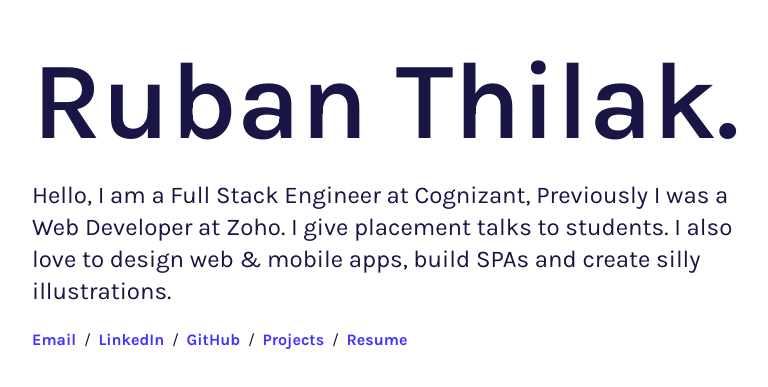
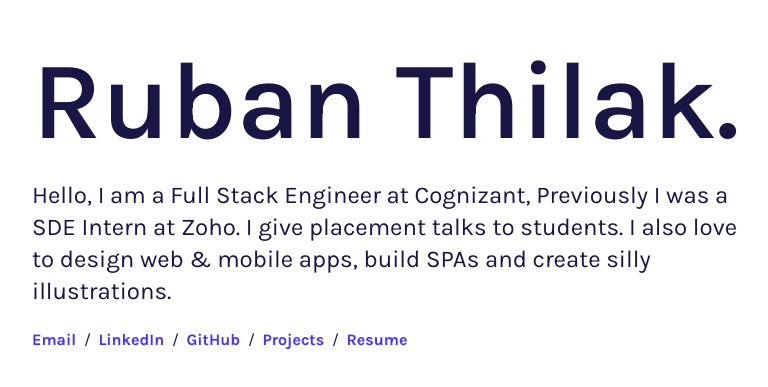
Before and after one commit to rubanthilak/rubanthilak.github.io, a website built with webpack: page index.html in a window 1280 px wide. Shown: the part 205-592 px from the top of the page, without its empty margins (8-776 px from the left). Built offline with nearby package versions, Linux system fonts and the light colour scheme.

Commit message:
Update index.html

```diff
--- a/index.html
+++ b/index.html
@@ -18,7 +18,7 @@
                </div>
                <div class="hero-content">
                     <p>
-                        Hello, I am a Full Stack Engineer at Cognizant, Previously I was a Web Developer at Zoho. I give
+                        Hello, I am a Full Stack Engineer at Cognizant, Previously I was a SDE Intern at Zoho. I give
                         placement talks to students. I also love to design web & mobile apps, build SPAs and create silly illustrations.
                     </p>
                </div>
```
